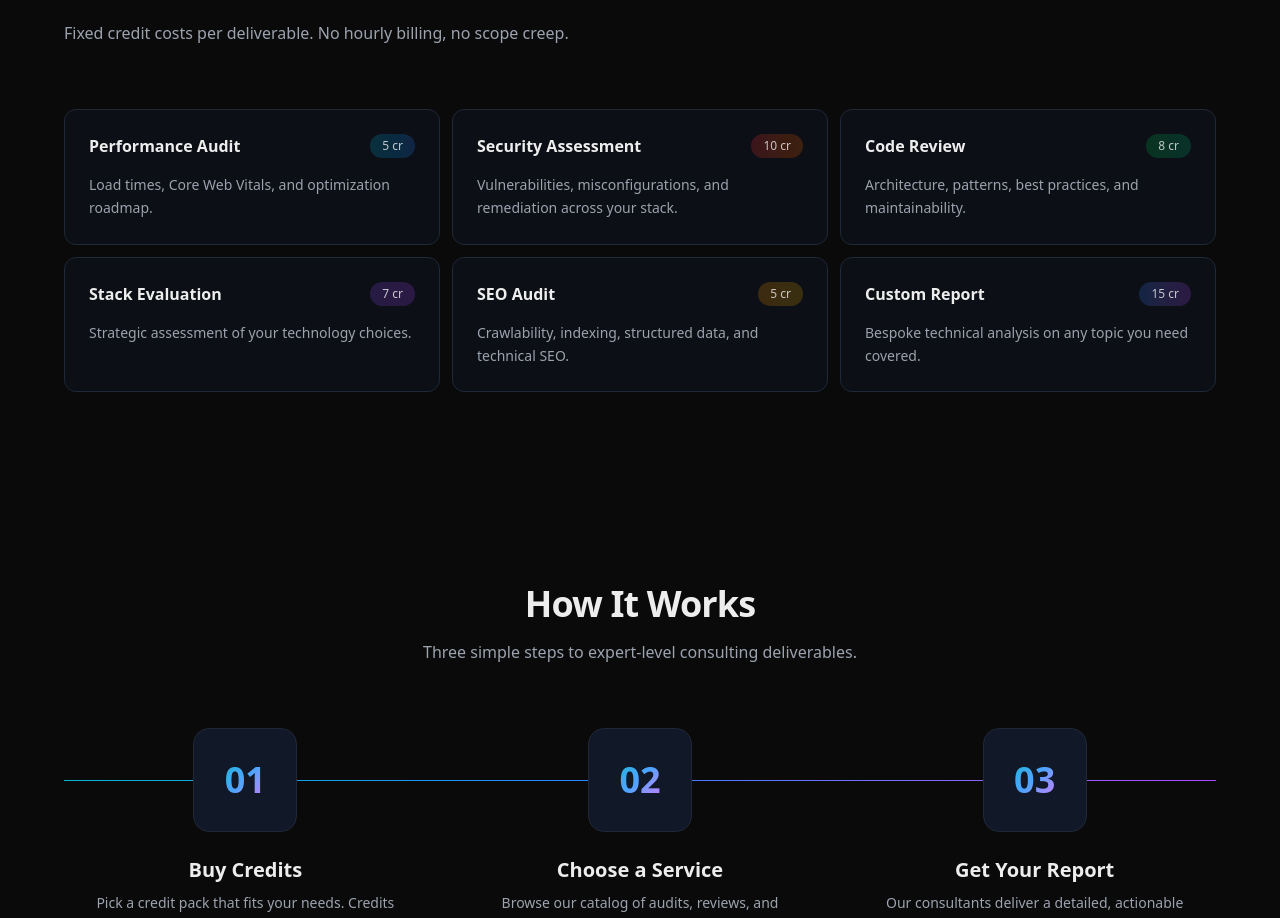
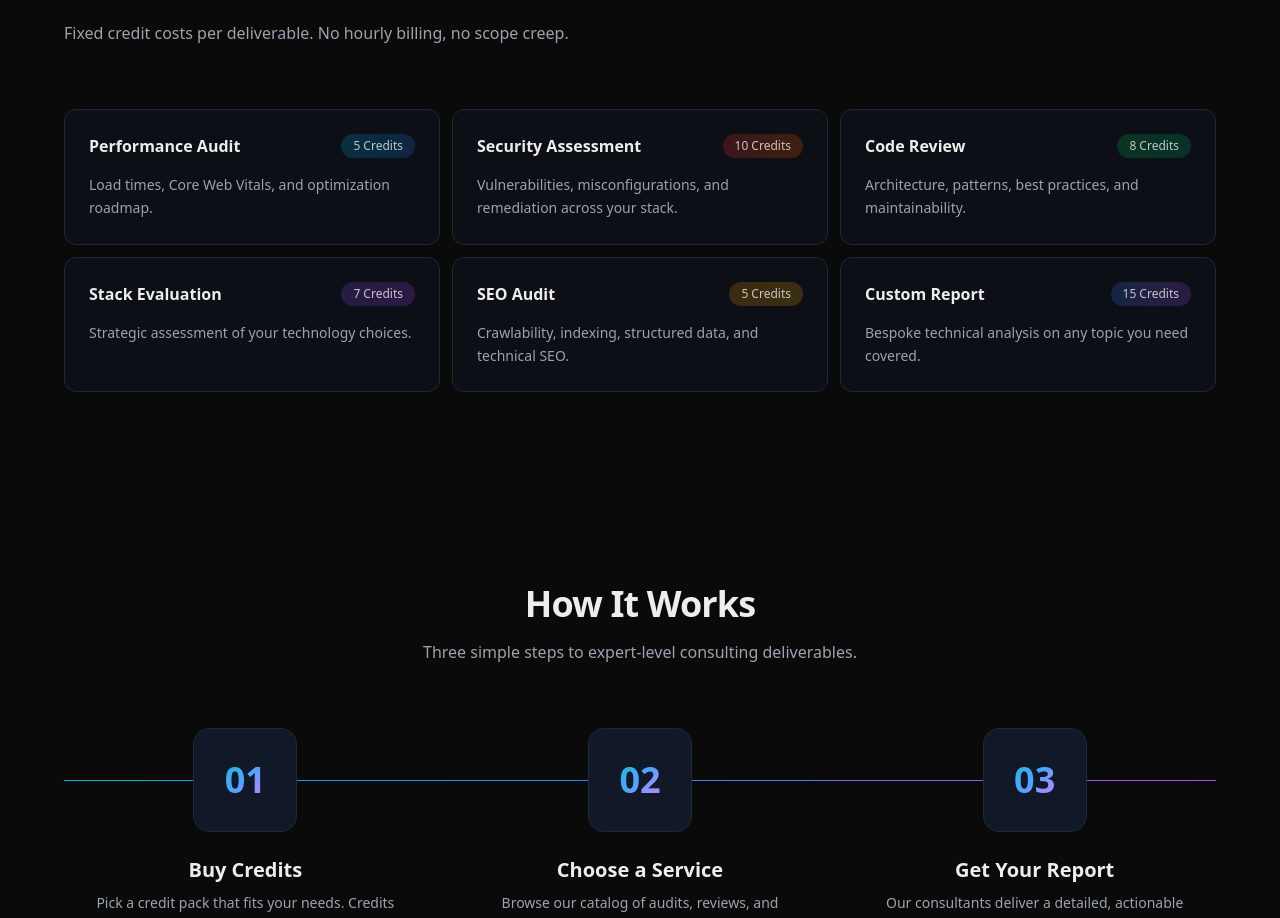
Before and after one commit to rajakillaman/raja-consulting, a Next.js app: page / in a window 1280 px wide. Shown: the part 1042-1960 px from the top of the page. Built offline with nearby package versions, Linux system fonts and the light colour scheme.

Commit message:
Change 'cr' to 'Credits' in service cards
Co-Authored-By: Claude Opus 4.6 <noreply@anthropic.com>

```diff
--- a/components/Services.tsx
+++ b/components/Services.tsx
@@ -70,7 +70,7 @@ export default function Services() {
                   <div className="mb-4 flex items-center justify-between">
                     <h3 className="text-base font-semibold">{service.title}</h3>
                     <span className={`rounded-full bg-gradient-to-r ${service.gradient} px-3 py-1 text-xs font-medium text-foreground/80`}>
-                      {service.credits} cr
+                      {service.credits} Credits
                     </span>
                   </div>
                   <p className="text-sm leading-relaxed text-muted">
```
